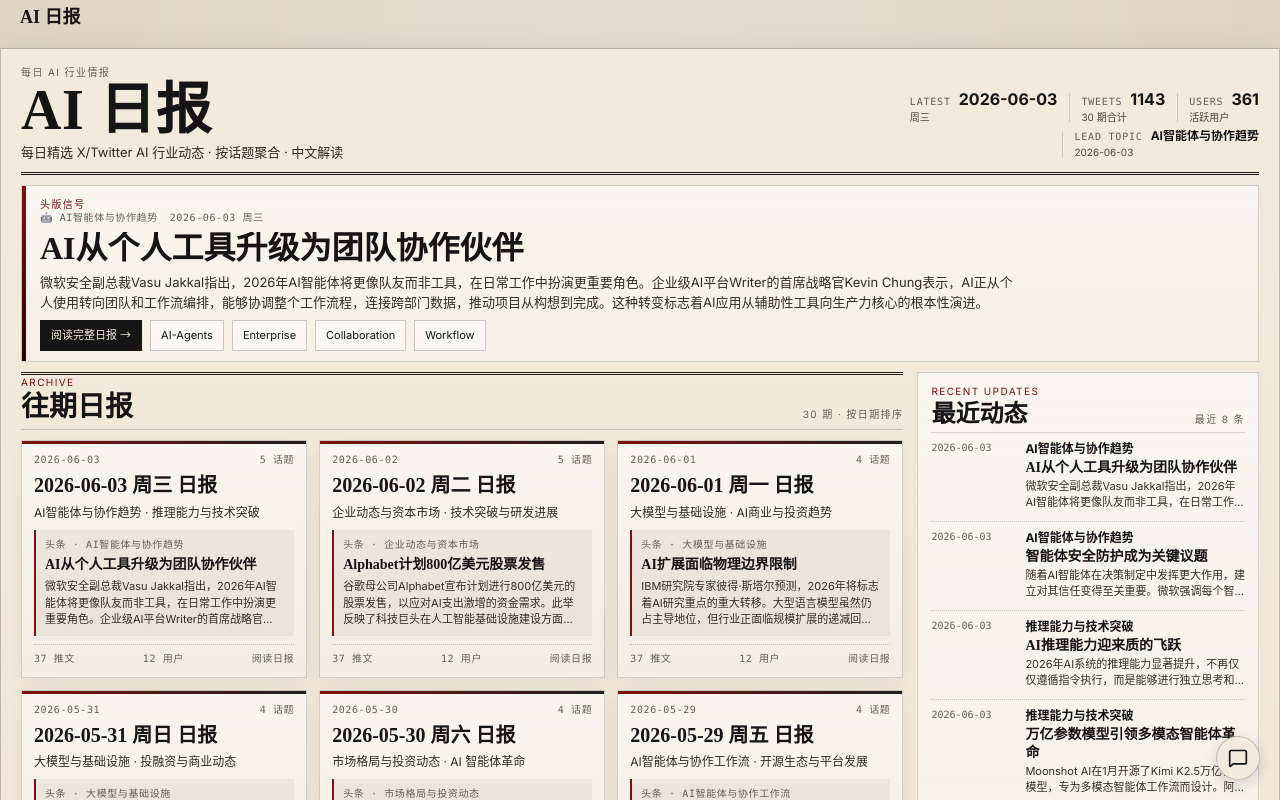
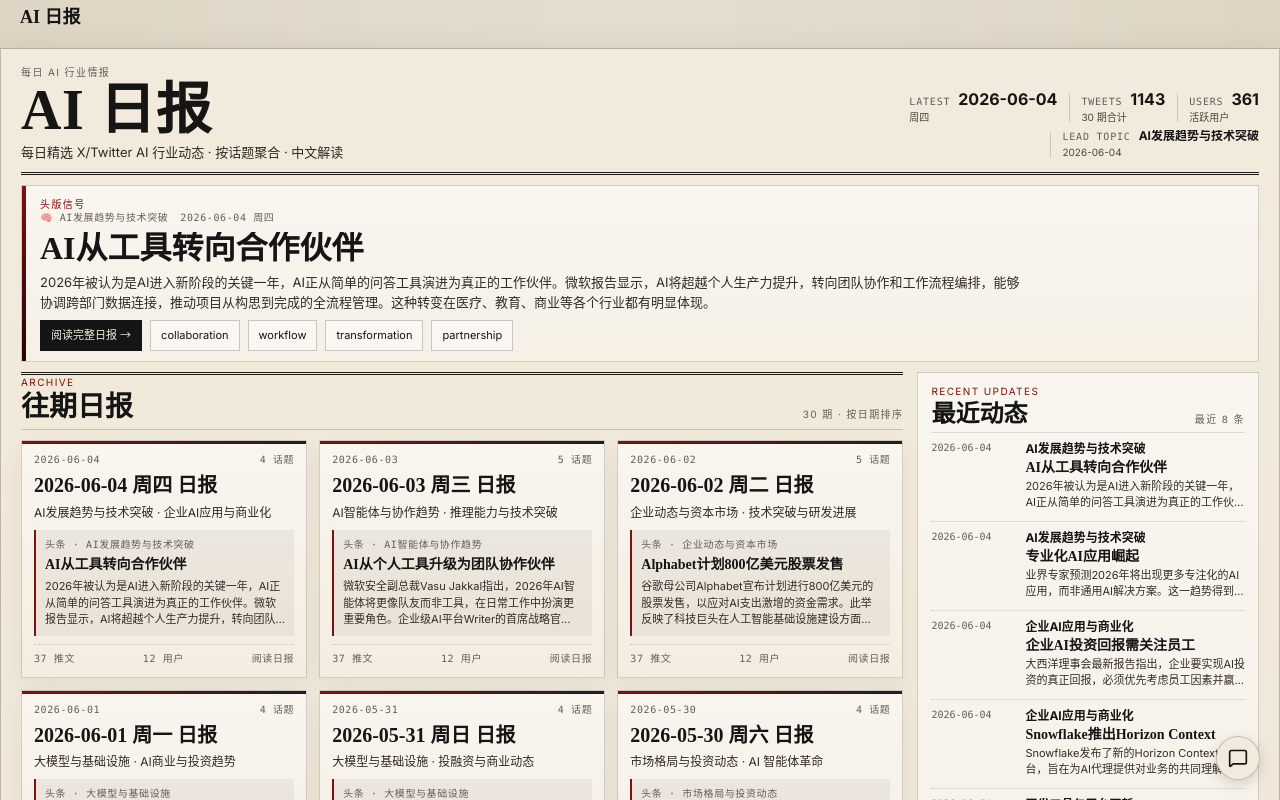
Before and after one commit to Vincentwei1021/ai-daily, a Next.js app: page / in a window 1280 px wide. Shown: the top 800 px of the page. Built offline with nearby package versions, Linux system fonts and the light colour scheme; no server answers.

Commit message:
daily: 2026-06-04

```diff
--- a/src/data/reports.ts
+++ b/src/data/reports.ts
@@ -14,6 +14,115 @@ export interface DailyReport {
 
 export const reports: DailyReport[] = [
   {
+    "date": "2026-06-04",
+    "weekday": "周四",
+    "timeRange": "06-03 08:30 ~ 06-04 08:30 (UTC+8)",
+    "tweetCount": 37,
+    "userCount": 12,
+    "topics": [
+      {
+        "title": "🧠 AI发展趋势与技术突破",
+        "items": [
+          {
+            "bold": "AI从工具转向合作伙伴",
+            "detail": "2026年被认为是AI进入新阶段的关键一年，AI正从简单的问答工具演进为真正的工作伙伴。微软报告显示，AI将超越个人生产力提升，转向团队协作和工作流程编排，能够协调跨部门数据连接，推动项目从构思到完成的全流程管理。这种转变在医疗、教育、商业等各个行业都有明显体现。",
+            "tags": [
+              "collaboration",
+              "workflow",
+              "transformation",
+              "partnership"
+            ]
+          },
+          {
+            "bold": "专业化AI应用崛起",
+            "detail": "业界专家预测2026年将出现更多专注化的AI应用，而非通用AI解决方案。这一趋势得到了AI代理技术和小型应用专用模型发展的支持。相比于GPT-5或Gemini等大型通用模型，更多企业开始开发针对特定场景的定制化AI代理，这些专业化应用能够更精准地解决具体问题。",
+            "tags": [
+              "specialization",
+              "agents",
+              "customization",
+              "focused-ai"
+            ]
+          }
+        ]
+      },
+      {
+        "title": "🏢 企业AI应用与商业化",
+        "items": [
+          {
+            "bold": "企业AI投资回报需关注员工",
+            "detail": "大西洋理事会最新报告指出，企业要实现AI投资的真正回报，必须优先考虑员工因素并赢得他们的信任。报告强调，商业领导者在AI转型过程中不能忽视人力资源管理，需要建立员工对AI技术的信心，确保人机协作的顺利实施，这是AI商业化成功的关键要素。",
+            "tags": [
+              "enterprise",
+              "roi",
+              "workforce",
+              "trust"
+            ]
+          },
+          {
+            "bold": "Snowflake推出Horizon Context",
+            "detail": "Snowflake发布了新的Horizon Context平台，旨在为AI代理提供对业务的共同理解能力。该平台能够帮助企业级AI应用更好地理解业务上下文，提高AI代理在复杂企业环境中的决策准确性和工作效率，标志着企业AI应用向更智能化方向发展。",
+            "tags": [
+              "snowflake",
+              "context",
+              "enterprise-ai",
+              "business-intelligence"
+            ]
+          }
+        ]
+      },
+      {
+        "title": "🛠️ 开发工具与平台更新",
+        "items": [
+          {
+            "bold": "Google AI Studio增强功能",
+            "detail": "Google宣布为AI Studio添加了Vibe编程功能，Pro和Ultra订阅用户获得了更高的使用限额。同时，Google与Kaggle合作推出了全新的AI代理Vibe编程课程，将于6月开课，教授用户如何使用AI代理构建软件而无需深入了解复杂语法，大大降低了AI应用开发的门槛。",
+            "tags": [
+              "google",
+              "ai-studio",
+              "development",
+              "education"
+            ]
+          },
+          {
+            "bold": "Gemini支持TOEIC备考",
+            "detail": "Google的Gemini AI助手新增对TOEIC考试的支持，使得AI辅助测试准备服务能够覆盖全球更多学生。这一功能扩展体现了AI在教育领域应用的深化，从基础学习辅助扩展到专业化考试准备，为全球学习者提供更加个性化和高效的备考支持。",
+            "tags": [
+              "gemini",
+              "education",
+              "test-prep",
+              "global"
+            ]
+          }
+        ]
+      },
+      {
+        "title": "🔬 AI研究与学术观点",
+        "items": [
+          {
+            "bold": "通用智能概念受到质疑",
+            "detail": "加州大学专家Alison Gopnik表示，尽管存在商业压力，2026年我们将认识到通用智能（无论是人工还是自然的）并不存在。她预测会看到更现实的模型出现，这些模型能够像儿童一样与外部世界互动和实验，这一观点挑战了当前对AGI发展路径的主流认知。",
+            "tags": [
+              "general-intelligence",
+              "research",
+              "cognitive-science",
+              "agi"
+            ]
+          },
+          {
+            "bold": "AI发展可能遭遇瓶颈",
+            "detail": "有专家警告称，如果现有发展模式不发生改变，AI可能在2026年遭遇发展瓶颈。这一观点引发了业界对当前AI发展策略可持续性的思考，提示需要在技术路径、资源配置和应用方向上进行调整，以避免发展停滞的风险。",
+            "tags": [
+              "ai-limits",
+              "bottleneck",
+              "development",
+              "sustainability"
+            ]
+          }
+        ]
+      }
+    ]
+  },
+  {
     "date": "2026-06-03",
     "weekday": "周三",
     "timeRange": "06-02 08:30 ~ 06-03 08:30 (UTC+8)",
@@ -3165,110 +3274,6 @@ export const reports: DailyReport[] = [
               "saas",
               "industry-transformation",
               "value-creation"
-            ]
-          }
-        ]
-      }
-    ]
-  },
-  {
-    "date": "2026-05-05",
-    "weekday": "周二",
-    "timeRange": "05-04 08:30 ~ 05-05 08:30 (UTC+8)",
-    "tweetCount": 37,
-    "userCount": 12,
-    "topics": [
-      {
-        "title": "🏛️ AI军事化与政策博弈",
-        "items": [
-          {
-            "bold": "美国防部签约七家AI巨头",
-            "detail": "五角大楼宣布与谷歌、微软、OpenAI、英伟达等七家AI公司达成合作协议，将其AI系统部署到机密军事网络中。这标志着AI技术正式进入国防领域，引发了关于AI军事应用的广泛讨论。协议覆盖了从数据分析到决策支持的多个军事应用场景，预示着未来战争形态的深刻变化。",
-            "tags": [
-              "military-ai",
-              "pentagon",
-              "defense-tech",
-              "ai-deployment"
-            ]
-          },
-          {
-            "bold": "Anthropic拒绝军用遭制裁",
-            "detail": "AI公司Anthropic因拒绝向五角大楼提供无限制军用AI模型访问权而被列为\"国家安全供应链风险\"。然而，这一原则性立场反而赢得了市场认可，公司估值在10周内翻倍。这一事件凸显了AI公司在商业利益与社会责任之间的微妙平衡，也反映出市场对负责任AI发展的支持。",
-            "tags": [
-              "anthropic",
-              "ethics",
-              "valuation",
-              "military-ban"
-            ]
-          }
-        ]
-      },
-      {
-        "title": "📈 AI经济驱动力显现",
-        "items": [
-          {
-            "bold": "台湾GDP暴涨13.69%",
-            "detail": "受AI应用需求激增推动，台湾第一季度GDP同比增长13.69%，远超预期。AI芯片和相关硬件出口的强劲表现不仅带动了出口增长，更促进了投资和消费的全面复苏。这一亮眼数据表明，AI产业链正成为全球经济增长的核心引擎，台湾作为半导体重镇受益显著。",
-            "tags": [
-              "taiwan-economy",
-              "gdp-growth",
-              "ai-demand",
-              "semiconductors"
-            ]
-          },
-          {
-            "bold": "数据中心重塑就业版图",
-            "detail": "自ChatGPT发布以来，美国数据中心核心岗位需求暴增175%，AI热潮正将就业机会从传统科技中心扩散到更广泛的地区。这种地理分布的变化不仅缓解了科技人才的地域集中问题，也为中小城市带来了新的发展机遇。AI基础设施的扩张正在重新定义美国的经济地理格局。",
-            "tags": [
-              "data-center-jobs",
-              "labor-market",
-              "geographic-spread",
-              "hiring-growth"
-            ]
-          }
-        ]
-      },
-      {
-        "title": "🔬 AI技术前沿突破",
-        "items": [
-          {
-            "bold": "Pattern引领可解释AI",
-            "detail": "Pattern Computer将在FiRe 2026会议上主办高级AI日，重点展示其在可解释AI（XAI）领域的突破性进展。该公司的模式发现引擎能够在高维数据中识别复杂模式，为商业和医疗领域的关键问题提供解决方案。可解释AI技术的发展对于提高AI系统的透明度和可信度具有重要意义。",
-            "tags": [
-              "explainable-ai",
-              "pattern-discovery",
-              "xai",
-              "conference"
-            ]
-          }
-        ]
-      },
-      {
-        "title": "🏢 企业动态与财报",
-        "items": [
-          {
-            "bold": "BigBear.ai发布季度财报",
-            "detail": "专业防务技术公司BigBear.ai将于5月5日发布2026年第一季度财务报告。作为NYSE上市公司（股票代码BBAI），该公司专注于开发和部署任务就绪的AI解决方案，在高度复杂的分布式任务环境中为客户提供人工智能和预测分析能力。财报将展现防务AI领域的最新发展趋势。",
-            "tags": [
-              "earnings-report",
-              "defense-ai",
-              "bigbear",
-              "public-company"
-            ]
-          }
-        ]
-      },
-      {
-        "title": "🗳️ 政策制定与公众态度",
-        "items": [
-          {
-            "bold": "两党罕见AI共识",
-            "detail": "最新民调显示，AI议题成为美国民主党和共和党少有的共识领域，多数选民认为AI风险大于收益。有趣的是，三分之一的选民认为两党都不擅长处理AI问题，这反映出政策制定者在这一快速发展的技术领域面临的挑战。公众对AI的谨慎态度可能影响未来的监管政策走向。",
-            "tags": [
-              "bipartisan-consensus",
-              "public-opinion",
-              "ai-risks",
-              "political-challenge"
             ]
           }
         ]
```
